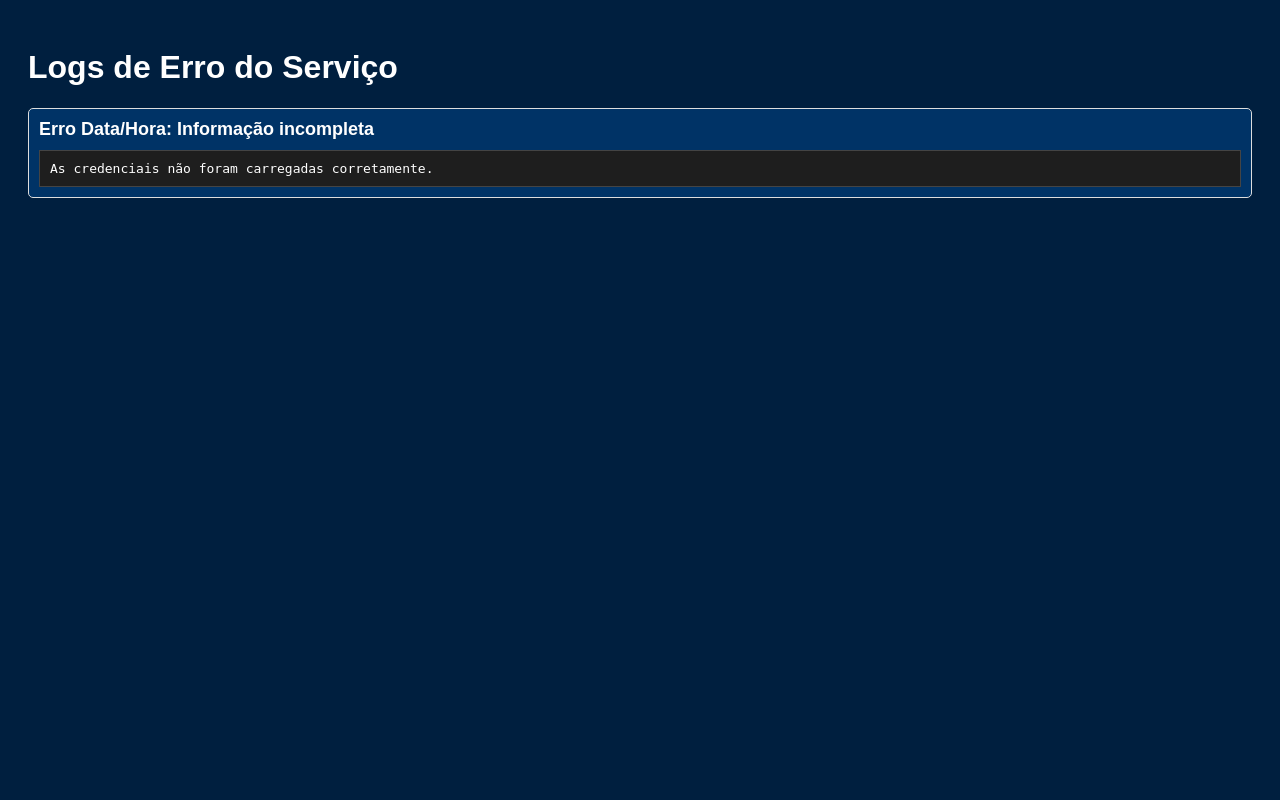
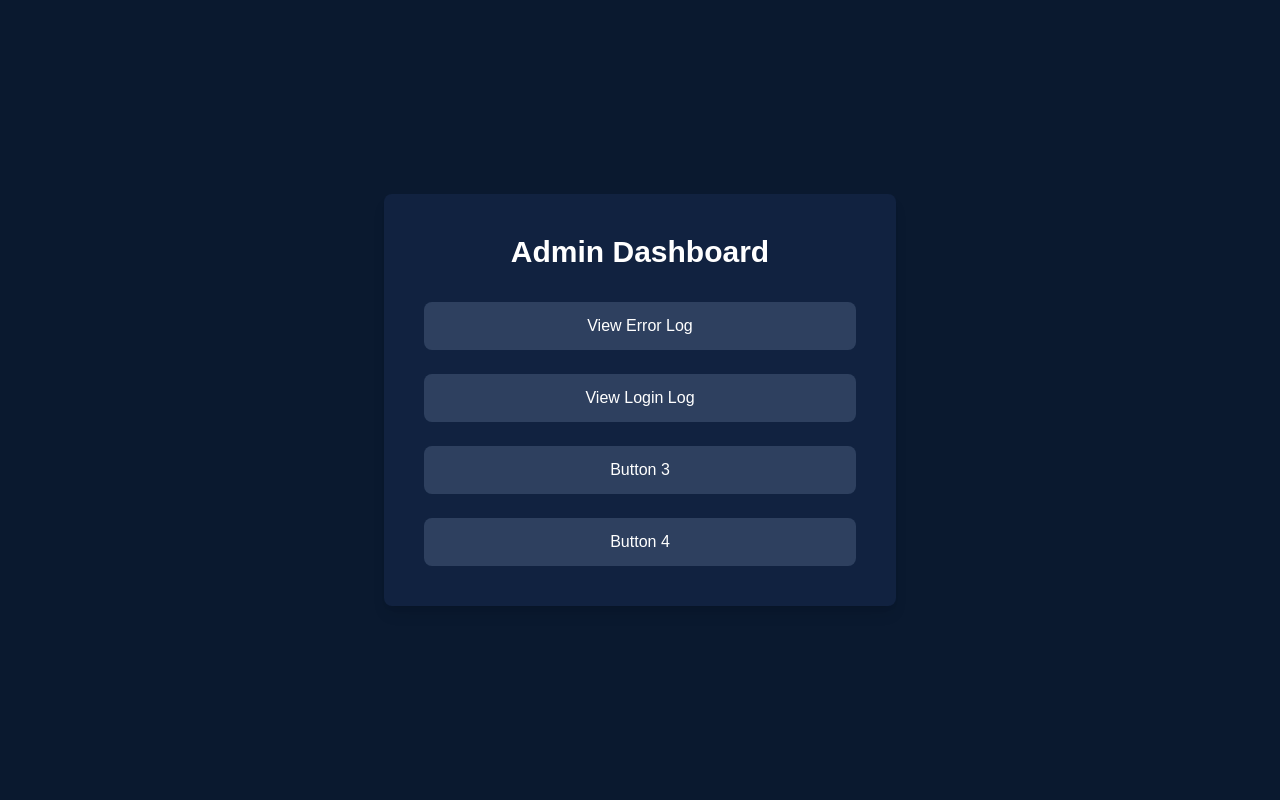
Before and after one commit to RafaelZelak/CadenciaDeDadosSetup, a Flask app: page /admin_dashboard in a window 1280 px wide. Run offline with Flask 3, Linux system fonts and the light colour scheme; the visitor is signed in with stand-in values (Sample User, id 1); some libraries are stand-ins or nearby versions.

Commit message:
Admin panel new func add

```diff
--- a/app.py
+++ b/app.py
@@ -14,6 +14,7 @@ import unicodedata
 import re
 from unidecode import unidecode
 from server.errorLog import get_error_logs
+from server.loginLog import get_login_logs
 
 app = Flask(__name__)
 app.secret_key = 'calvo'
@@ -191,11 +192,42 @@ def home():
 
 @app.route('/admin_dashboard')
 def admin_dashboard():
+    # Verificar se o usuário está logado e se é administrador
+    if not session.get('logged_in') or not session.get('is_admin'):
+        flash('Acesso negado. Você não tem permissão para acessar essa página.', 'error')
+        return redirect(url_for('home'))
+
     # Pegar os logs de erro
     error_logs = get_error_logs()
 
     # Renderizar os logs no template
     return render_template('admin_dashboard.html', logs=error_logs)
+
+@app.route('/error_log')
+def error_log():
+    # Verificar se o usuário está logado e se é administrador
+    if not session.get('logged_in') or not session.get('is_admin'):
+        flash('Acesso negado. Você não tem permissão para acessar essa página.', 'error')
+        return redirect(url_for('home'))
+
+    # Pegar os logs de erro
+    error_logs = get_error_logs()
+
+    # Renderizar os logs no template
+    return render_template('error_log.html', logs=error_logs)
+
+@app.route('/login_log')
+def login_log():
+    # Verificar se o usuário está logado e se é administrador
+    if not session.get('logged_in') or not session.get('is_admin'):
+        flash('Acesso negado. Você não tem permissão para acessar essa página.', 'error')
+        return redirect(url_for('home'))
+
+    # Pegar os logs de login
+    login_logs = get_login_logs()
+
+    # Renderizar os logs no template
+    return render_template('login_log.html', logs=login_logs)
 
 @app.route('/dismiss_notification', methods=['POST'])
 def dismiss_notification():
--- /dev/null
+++ b/log_app_service_errors.txt
@@ -0,0 +1 @@
+Nenhum erro encontrado no log.
--- a/server/errorLog.py
+++ b/server/errorLog.py
@@ -29,7 +29,7 @@ def get_error_logs():
 
         try:
             ssh.connect(server_ip, username=username, password=password)
-            command = 'journalctl -u app.service --since today'
+            command = 'journalctl -u app.service --no-pager'
             stdin, stdout, stderr = ssh.exec_command(command)
 
             output = stdout.read().decode('utf-8')
--- /dev/null
+++ b/server/loginLog.py
@@ -0,0 +1,68 @@
+import os
+import paramiko
+from dotenv import load_dotenv
+
+load_dotenv()
+
+# Pegar as credenciais do ambiente
+server_ip = os.getenv('SERVER_IP')
+username = os.getenv('SERVER_LOGIN')
+password = os.getenv('SERVER_PASSWORD')
+
+# Palavras que identificam o início e o fim de um bloco de login
+login_start_keywords = ["DN:", "cn:"]
+login_end_keywords = ["homePhone:"]  # Palavras que indicam o final de um bloco de login
+
+def is_login_start(line):
+    return any(keyword in line for keyword in login_start_keywords)
+
+def is_login_end(line):
+    return any(keyword in line for keyword in login_end_keywords)
+
+def format_datetime_header(datetime_str):
+    return f"\n{'-'*10} {datetime_str.center(30)} {'-'*10}\n"
+
+def remove_datetime_from_line(line):
+    return ": ".join(line.split(": ")[1:]) if ": " in line else line
+
+def get_login_logs():
+    if server_ip and username and password:
+        ssh = paramiko.SSHClient()
+        ssh.set_missing_host_key_policy(paramiko.AutoAddPolicy())
+
+        try:
+            ssh.connect(server_ip, username=username, password=password)
+            command = 'journalctl -u app.service --no-pager'
+            stdin, stdout, stderr = ssh.exec_command(command)
+
+            output = stdout.read().decode('utf-8')
+            error = stderr.read().decode('utf-8')
+
+            if error:
+                print(f"Erro ao executar comando: {error}")
+                return []
+
+            capturing_login = False
+            login_block = []
+            all_logins = []
+            current_datetime = ""
+
+            for line in output.splitlines():
+                if is_login_start(line):
+                    current_datetime = " ".join(line.split()[0:3])
+                    capturing_login = True
+                    login_block = [remove_datetime_from_line(line)]
+                elif capturing_login:
+                    login_block.append(remove_datetime_from_line(line))
+                    if is_login_end(line):
+                        formatted_login = format_datetime_header(current_datetime) + "\n".join(login_block)
+                        all_logins.append(formatted_login)
+                        capturing_login = False
+
+            return all_logins if all_logins else ["Nenhum login encontrado."]
+
+        finally:
+            ssh.close()
+    else:
+        print("As credenciais não foram carregadas corretamente.")
+        return []  # Retorna uma lista vazia se houver erro nas credenciais
--- /dev/null
+++ b/static/css/admin.css
@@ -0,0 +1,64 @@
+
+body {
+    background-color: #0a192f; /* Fundo azul escuro */
+    color: #ffffff; /* Texto em branco */
+    font-family: Arial, sans-serif;
+    padding: 20px;
+}
+.error-block {
+    margin: 20px 0;
+    border: 1px solid #ddd; /* Borda clara ao redor do bloco */
+    border-radius: 5px; /* Bordas arredondadas */
+    background-color: #112240; /* Fundo azul mais claro para os blocos */
+    padding: 10px;
+}
+pre {
+    background-color: #1e1e1e; /* Fundo escuro para o código */
+    border: 1px solid #444; /* Borda escura para o bloco de código */
+    padding: 10px;
+    margin: 0; /* Remove margem do pre */
+    overflow-x: auto; /* Adiciona rolagem se necessário */
+    color: #ffffff; /* Cor do texto do código */
+}
+.datetime-header {
+    font-size: 18px; /* Tamanho da fonte do cabeçalho */
+    font-weight: bold; /* Negrito */
+    margin-bottom: 10px; /* Espaço abaixo do cabeçalho */
+}
+
+
+.bg-darkblue {
+    background-color: #112240; /* Um tom de dark blue bem mais escuro */
+}
+.bg-darkbutton {
+    background-color: #27344b; /* Cor escura para os botões */
+}
+.hover-lightblue {
+    background-color: #2e405f; /* Cor azul mais clara no hover */
+}
+.bg-container{
+    background-color: #1a2f58;
+}
+
+.container {
+    background-color: #112240;
+    padding: 20px;
+    border-radius: 8px;
+}
+.header {
+    font-size: 1.5rem;
+    font-weight: bold;
+    margin-bottom: 20px;
+}
+.log-entry {
+    border-bottom: 1px solid #1c2e4a;
+    padding: 10px 0;
+    white-space: pre-wrap; /* Mantém a formatação com quebras de linha */
+}
+.filter-button {
+    background-color: #27344b;
+    color: #ffffff;
+    padding: 10px 20px;
+    border-radius: 5px;
+    margin-right: 10px;
+}
--- a/static/css/index.css
+++ b/static/css/index.css
@@ -48,6 +48,7 @@
     left: 10px;
     margin-left: 3px;
     cursor: pointer;
+    font-size: 11.2pt;
 }
 
 .notification{
--- a/templates/admin_dashboard.html
+++ b/templates/admin_dashboard.html
@@ -4,57 +4,31 @@
     <meta charset="UTF-8">
     <meta name="viewport" content="width=device-width, initial-scale=1.0">
     <title>Admin Dashboard</title>
-    <style>
-        body {
-            background-color: #001f3f; /* Fundo azul escuro */
-            color: #ffffff; /* Texto em branco */
-            font-family: Arial, sans-serif;
-            padding: 20px;
-        }
-        .error-block {
-            margin: 20px 0;
-            border: 1px solid #ddd; /* Borda clara ao redor do bloco */
-            border-radius: 5px; /* Bordas arredondadas */
-            background-color: #003366; /* Fundo azul mais claro para os blocos */
-            padding: 10px;
-        }
-        pre {
-            background-color: #1e1e1e; /* Fundo escuro para o código */
-            border: 1px solid #444; /* Borda escura para o bloco de código */
-            padding: 10px;
-            margin: 0; /* Remove margem do pre */
-            overflow-x: auto; /* Adiciona rolagem se necessário */
-            color: #ffffff; /* Cor do texto do código */
-        }
-        .datetime-header {
-            font-size: 18px; /* Tamanho da fonte do cabeçalho */
-            font-weight: bold; /* Negrito */
-            margin-bottom: 10px; /* Espaço abaixo do cabeçalho */
-        }
-    </style>
+    <script src="https://cdn.tailwindcss.com"></script>
+    <link rel="stylesheet" href="{{ url_for('static', filename='css/admin.css') }}">
+    <link rel="shortcut icon" type="image/png" href="{{ url_for('static', filename='img/logo_ico.png') }}">
+
 </head>
-<body>
-    <h1>Logs de Erro do Serviço</h1>
+<body class="flex items-center justify-center min-h-screen">
 
-    {% if logs %}
-        {% for log in logs %}
-            <div class="error-block">
-                {% set log_parts = log.split('----------') %}
-                {% if log_parts | length > 2 %}
-                    <div class="datetime-header">
-                        Erro Data/Hora: {{ log_parts[1].strip() }}
-                    </div>
-                    <pre><code>{{ log_parts[2].strip() }}</code></pre>
-                {% else %}
-                    <div class="datetime-header">
-                        Erro Data/Hora: Informação incompleta
-                    </div>
-                    <pre><code>{{ log }}</code></pre>
-                {% endif %}
-            </div>
-        {% endfor %}
-    {% else %}
-        <p>Nenhum log encontrado.</p>
-    {% endif %}
+    <div class="bg-darkblue p-10 rounded-lg shadow-lg w-full max-w-lg">
+        <h1 class="text-3xl font-bold mb-8 text-center text-white">Admin Dashboard</h1>
+
+        <div class="flex flex-col space-y-6">
+            <a href="{{ url_for('error_log') }}" class="bg-darkbutton text-white py-3 px-6 rounded-lg text-center hover-lightblue transition duration-300 ease-in-out transform hover:scale-105">
+                View Error Log
+            </a>
+            <a href="{{ url_for('login_log') }}" class="bg-darkbutton text-white py-3 px-6 rounded-lg text-center hover-lightblue transition duration-300 ease-in-out transform hover:scale-105">
+                View Login Log
+            </a>
+            <button class="bg-darkbutton text-white py-3 px-6 rounded-lg text-center hover-lightblue transition duration-300 ease-in-out transform hover:scale-105">
+                Button 3
+            </button>
+            <button class="bg-darkbutton text-white py-3 px-6 rounded-lg text-center hover-lightblue transition duration-300 ease-in-out transform hover:scale-105">
+                Button 4
+            </button>
+        </div>
+    </div>
+
 </body>
 </html>
```
Also changed, not shown: templates/error_log.html (added, +74 -0 lines), templates/login_log.html (added, +49 -0 lines), 1 other file.
